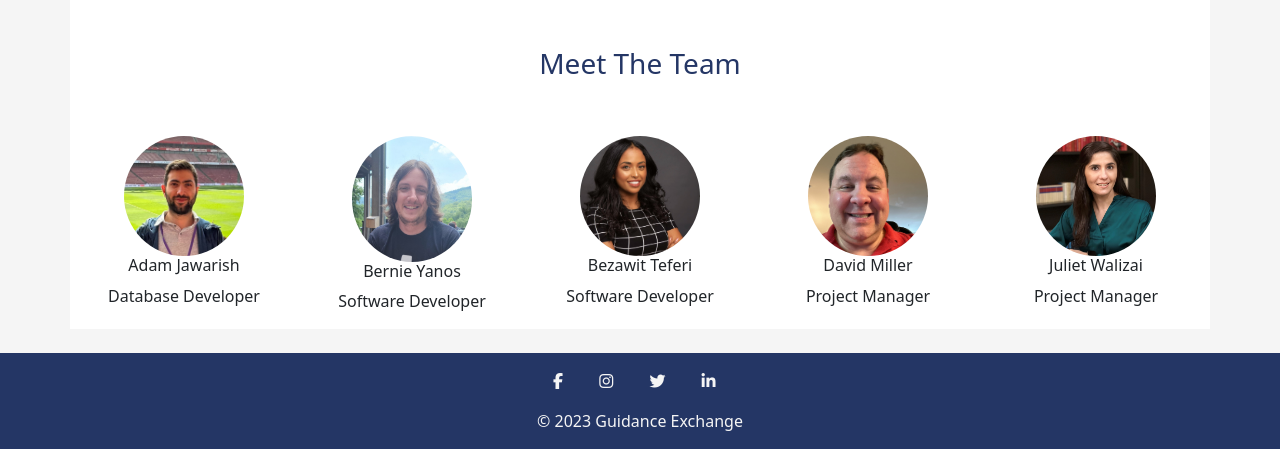
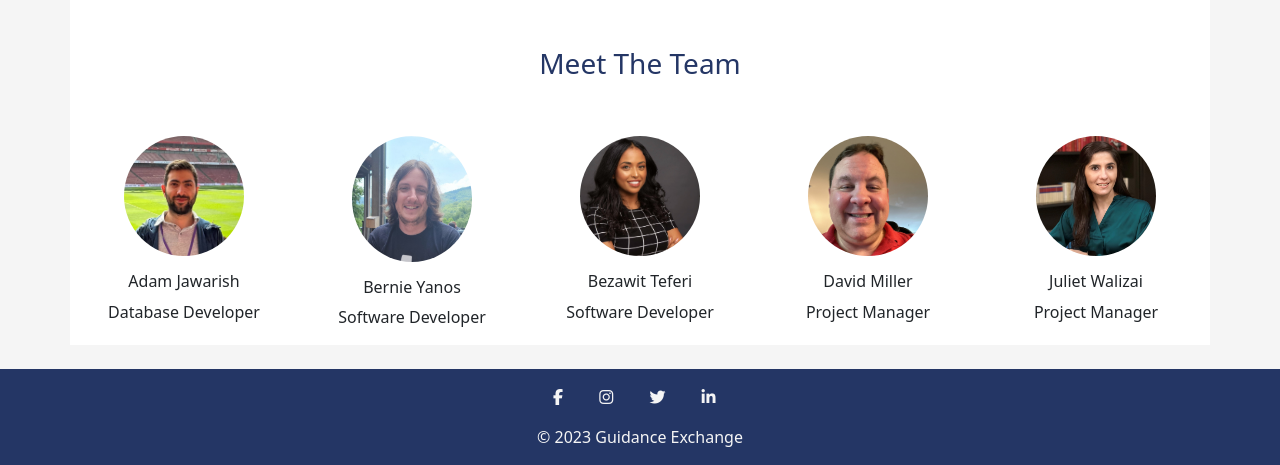
Before and after one commit to davescoins/Guidance-Exchange, a PHP site: page /home.php in a window 1280 px wide. Shown: the part 1582-2047 px from the top of the page. Run offline with PHP 8.4, Linux system fonts and the light colour scheme; a user stored in the database is signed in; data that the repository does not hold is empty; some libraries are stand-ins or nearby versions.

Commit message:
added some margin under team pictures

```diff
--- a/home.php
+++ b/home.php
@@ -206,27 +206,27 @@ IF the user is logged in
           <h3 class="color-home-header">Meet The Team</h3>
         </div>
         <div class="col text-center">
-          <img class="rounded-circle img-team" src="img/adamjawarishpic.jpg" alt="profile">
+          <img class="rounded-circle img-team mb-3" src="img/adamjawarishpic.jpg" alt="profile">
           <h6>Adam Jawarish</h6>
           <p> Database Developer</p>
         </div>
         <div class="col text-center">
-          <img class="rounded-circle img-team" src="img/berineyanpic.jpg" alt="profile">
+          <img class="rounded-circle img-team mb-3" src="img/berineyanpic.jpg" alt="profile">
           <h6>Bernie Yanos</h6>
           <p>Software Developer</p>
         </div>
         <div class="col text-center">
-          <img class="rounded-circle img-team" src="img/Beza.jpg" alt="profile">
+          <img class="rounded-circle img-team mb-3" src="img/Beza.jpg" alt="profile">
           <h6>Bezawit Teferi</h6>
           <p> Software Developer</p>
         </div>
         <div class="col text-center">
-          <img class="rounded-circle img-team" src="img/David.jpg" alt="profile">
+          <img class="rounded-circle img-team mb-3" src="img/David.jpg" alt="profile">
           <h6>David Miller</h6>
           <p>Project Manager</p>
         </div>
         <div class="col text-center">
-          <img class="rounded-circle img-team" src="img/Juliet.jpg" alt="profile">
+          <img class="rounded-circle img-team mb-3" src="img/Juliet.jpg" alt="profile">
           <h6>Juliet Walizai</h6>
           <p>Project Manager</p>
         </div>
```
